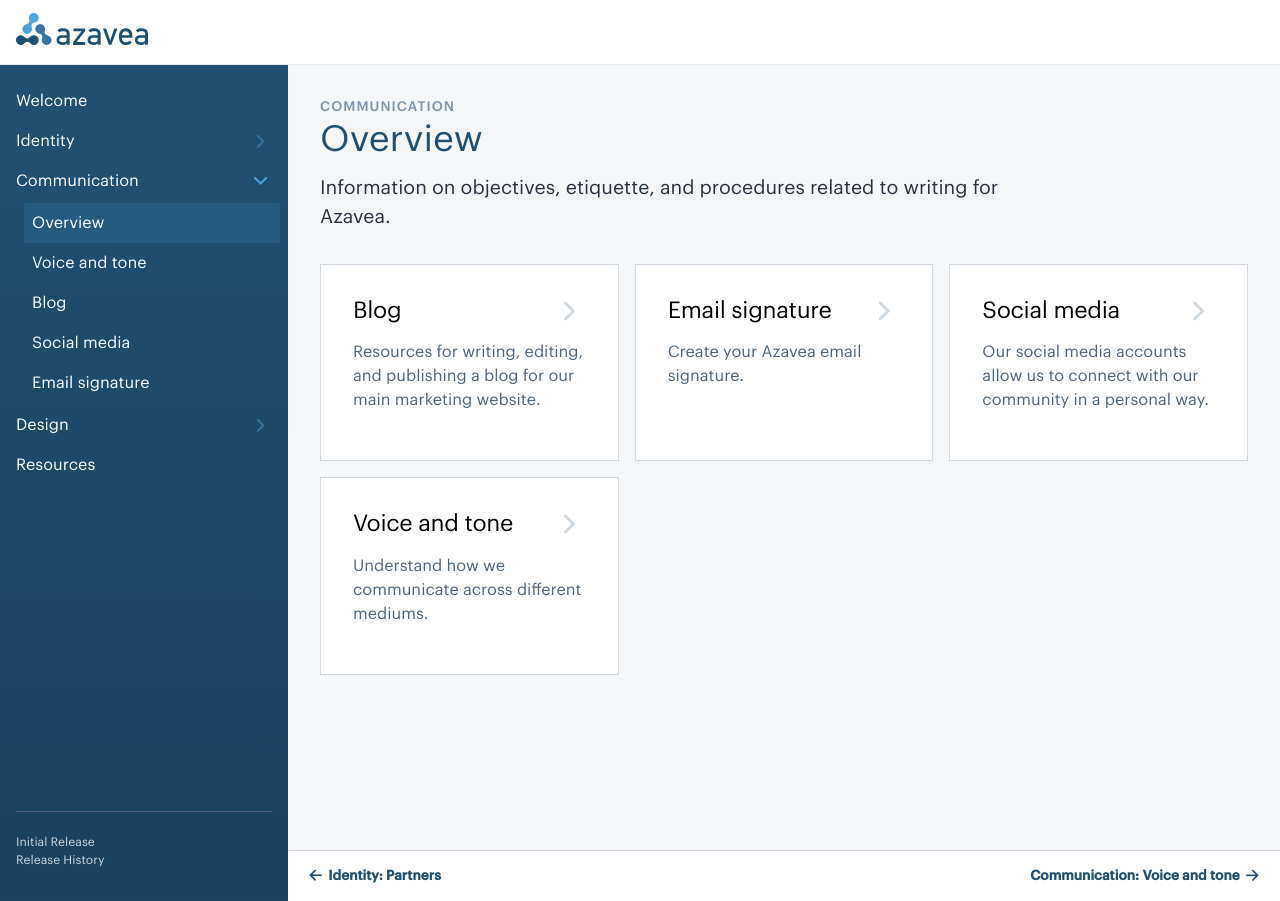
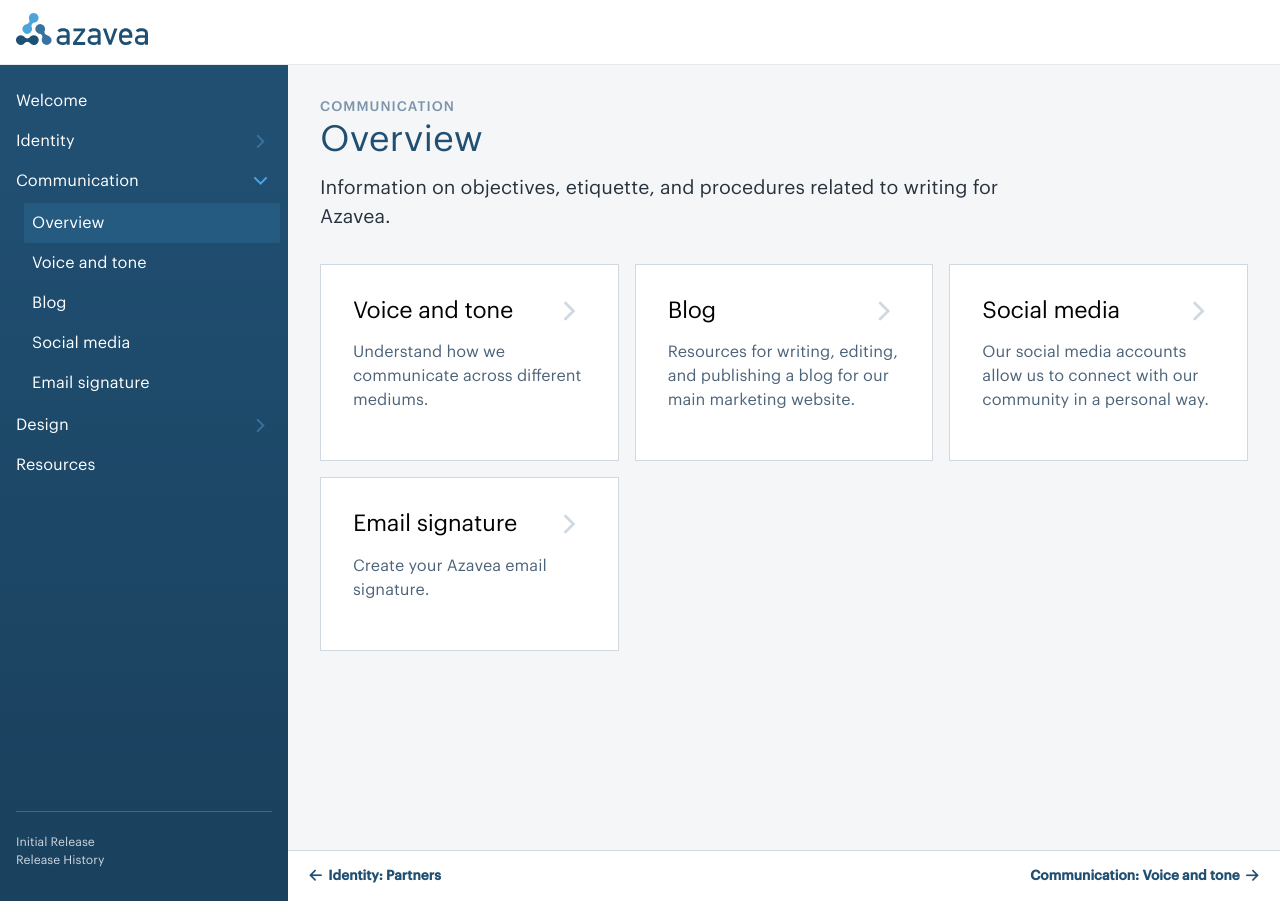
Before and after one commit to azavea/azavea-branding-guide, a Jekyll site: the page built from communication/index.md, in a window 1280 px wide. Built offline with Jekyll 4.4.1, drawn with Linux system fonts in a browser that asks for light colours; some web fonts are replaced.

Commit message:
Landing page cards in navigation order rather than alpha

```diff
--- a/_includes/card.html
+++ b/_includes/card.html
@@ -1,19 +1,15 @@
-<a href="{{ my_page.permalink | prepend: site.baseurl }}" class="c-card ">
-
+<a href="{{ subpage.href | prepend: site.baseurl }}" class="c-card ">
   <div class="c-card__body">
-
-    {% if my_page.kicker %}
+    {% if subpage.kicker %}
     <div class="c-card__kicker">
-      {{ my_page.kicker }}
+      {{ subpage.kicker }}
     </div><!--end c-card__kicker-->
     {% endif %}
 
     <h2 class="c-card__title">
-      <span class="c-card__title-text">{{ my_page.title }}</span>
+      <span class="c-card__title-text">{{ include.title }}</span>
       <i class="c-icon c-card__icon icon-right-open"></i>
     </h2><!-- end c-card__title -->
-
-    <p class="c-card__desc">{{ my_page.description }}</p>
-
+    <p class="c-card__desc">{{ include.description }}</p>
   </div><!-- end c-card__body -->
 </a><!-- end c-card -->
--- a/_layouts/landing.html
+++ b/_layouts/landing.html
@@ -5,17 +5,23 @@
 <div class="l-container">
   {% include page-header.html %}
   <div class="c-text-passage">
-  	{{ content | markdownify }}
+    {{ content | markdownify }}
   </div><!--end c-text-passage-->
   <ul class="c-card-list l-grid l-grid--3up ">
-  	{% assign the_group = page.group %}
-  	{% for my_page in site.pages %}
-  		{% if my_page.group == the_group and my_page.layout != "landing" %}
-  		<li class="c-card-list__item l-grid__item">
-  			{% include card.html %}
-  		</li>
-  		{% endif %}
-  	{% endfor %}
-
+  {% for nav in site.data.nav %}
+    {% for subpage in nav.subpages %} <!-- Find subpages in YML nav file-->
+    {% assign the_group = subpage.group | downcase %} <!-- Create a lowercase variable -->
+    {% assign the_pages = site.pages | where:"title", subpage.title %} <!-- Find related pages, to get front matter -->
+      {% for the_page in the_pages %} <!-- Loop through all pages -->
+        {% if the_group == page.group and the_page.title != "Overview" %} <!-- Find only pages from this group that aren't called overview -->
+            <li class="c-card-list__item l-grid__item">
+              {% include card.html
+                title = the_page.title
+                description =  the_page.description %}
+            </li>
+          {% endif %}
+        {%endfor%}
+    {% endfor %}
+  {% endfor %}
   </ul><!--end c-card-list-->
 </div><!--end l-container-->
```
Also changed, not shown: _layouts/component-category.html (+3 -16 lines).
